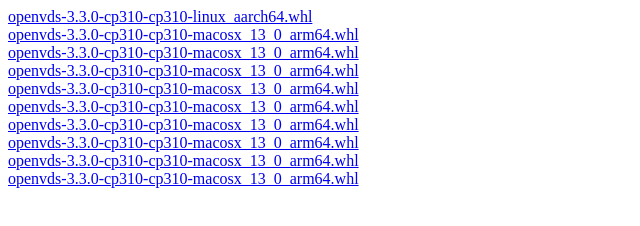
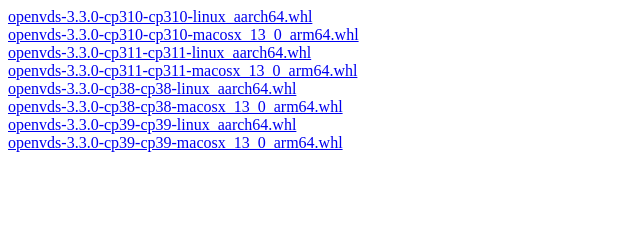
Before and after one commit to olaals/openvds-wheels, a plain HTML site: page index.html in a window 1280 px wide. Shown: the whole page, without its empty margins (0-640 px from the left). Drawn offline with Linux system fonts and the light colour scheme.

Commit message:
Update index.html

```diff
--- a/index.html
+++ b/index.html
@@ -3,13 +3,11 @@
   <body>
     <a href="https://github.com/olaals/openvds-wheels/releases/download/3.3.0/openvds-3.3.0-cp310-cp310-linux_aarch64.whl">openvds-3.3.0-cp310-cp310-linux_aarch64.whl</a><br>
     <a href="https://github.com/olaals/openvds-wheels/releases/download/3.3.0/openvds-3.3.0-cp310-cp310-macosx_13_0_arm64.whl">openvds-3.3.0-cp310-cp310-macosx_13_0_arm64.whl</a><br>
-    <a href="https://github.com/olaals/openvds-wheels/releases/download/3.3.0/openvds-3.3.0-cp310-cp310-linux_aarch64.whl">openvds-3.3.0-cp310-cp310-macosx_13_0_arm64.whl</a><br>
-    <a href="https://github.com/olaals/openvds-wheels/releases/download/3.3.0/openvds-3.3.0-cp310-cp310-macosx_13_0_arm64.whl">openvds-3.3.0-cp310-cp310-macosx_13_0_arm64.whl</a><br>
-    <a href="https://github.com/olaals/openvds-wheels/releases/download/3.3.0/openvds-3.3.0-cp311-cp311-linux_aarch64.whl">openvds-3.3.0-cp310-cp310-macosx_13_0_arm64.whl</a><br>
-    <a href="https://github.com/olaals/openvds-wheels/releases/download/3.3.0/openvds-3.3.0-cp311-cp311-macosx_13_0_arm64.whl">openvds-3.3.0-cp310-cp310-macosx_13_0_arm64.whl</a><br>
-    <a href="https://github.com/olaals/openvds-wheels/releases/download/3.3.0/openvds-3.3.0-cp38-cp38-linux_aarch64.whl">openvds-3.3.0-cp310-cp310-macosx_13_0_arm64.whl</a><br>
-    <a href="https://github.com/olaals/openvds-wheels/releases/download/3.3.0/openvds-3.3.0-cp38-cp38-macosx_13_0_arm64.whl">openvds-3.3.0-cp310-cp310-macosx_13_0_arm64.whl</a><br>
-    <a href="https://github.com/olaals/openvds-wheels/releases/download/3.3.0/openvds-3.3.0-cp39-cp39-linux_aarch64.whl">openvds-3.3.0-cp310-cp310-macosx_13_0_arm64.whl</a><br>
-    <a href="https://github.com/olaals/openvds-wheels/releases/download/3.3.0/openvds-3.3.0-cp39-cp39-macosx_13_0_arm64.whl">openvds-3.3.0-cp310-cp310-macosx_13_0_arm64.whl</a><br>
+    <a href="https://github.com/olaals/openvds-wheels/releases/download/3.3.0/openvds-3.3.0-cp311-cp311-linux_aarch64.whl">openvds-3.3.0-cp311-cp311-linux_aarch64.whl</a><br>
+    <a href="https://github.com/olaals/openvds-wheels/releases/download/3.3.0/openvds-3.3.0-cp311-cp311-macosx_13_0_arm64.whl">openvds-3.3.0-cp311-cp311-macosx_13_0_arm64.whl</a><br>
+    <a href="https://github.com/olaals/openvds-wheels/releases/download/3.3.0/openvds-3.3.0-cp38-cp38-linux_aarch64.whl">openvds-3.3.0-cp38-cp38-linux_aarch64.whl</a><br>
+    <a href="https://github.com/olaals/openvds-wheels/releases/download/3.3.0/openvds-3.3.0-cp38-cp38-macosx_13_0_arm64.whl">openvds-3.3.0-cp38-cp38-macosx_13_0_arm64.whl</a><br>
+    <a href="https://github.com/olaals/openvds-wheels/releases/download/3.3.0/openvds-3.3.0-cp39-cp39-linux_aarch64.whl">openvds-3.3.0-cp39-cp39-linux_aarch64.whl</a><br>
+    <a href="https://github.com/olaals/openvds-wheels/releases/download/3.3.0/openvds-3.3.0-cp39-cp39-macosx_13_0_arm64.whl">openvds-3.3.0-cp39-cp39-macosx_13_0_arm64.whl</a><br>
   </body>
 </html>
```
